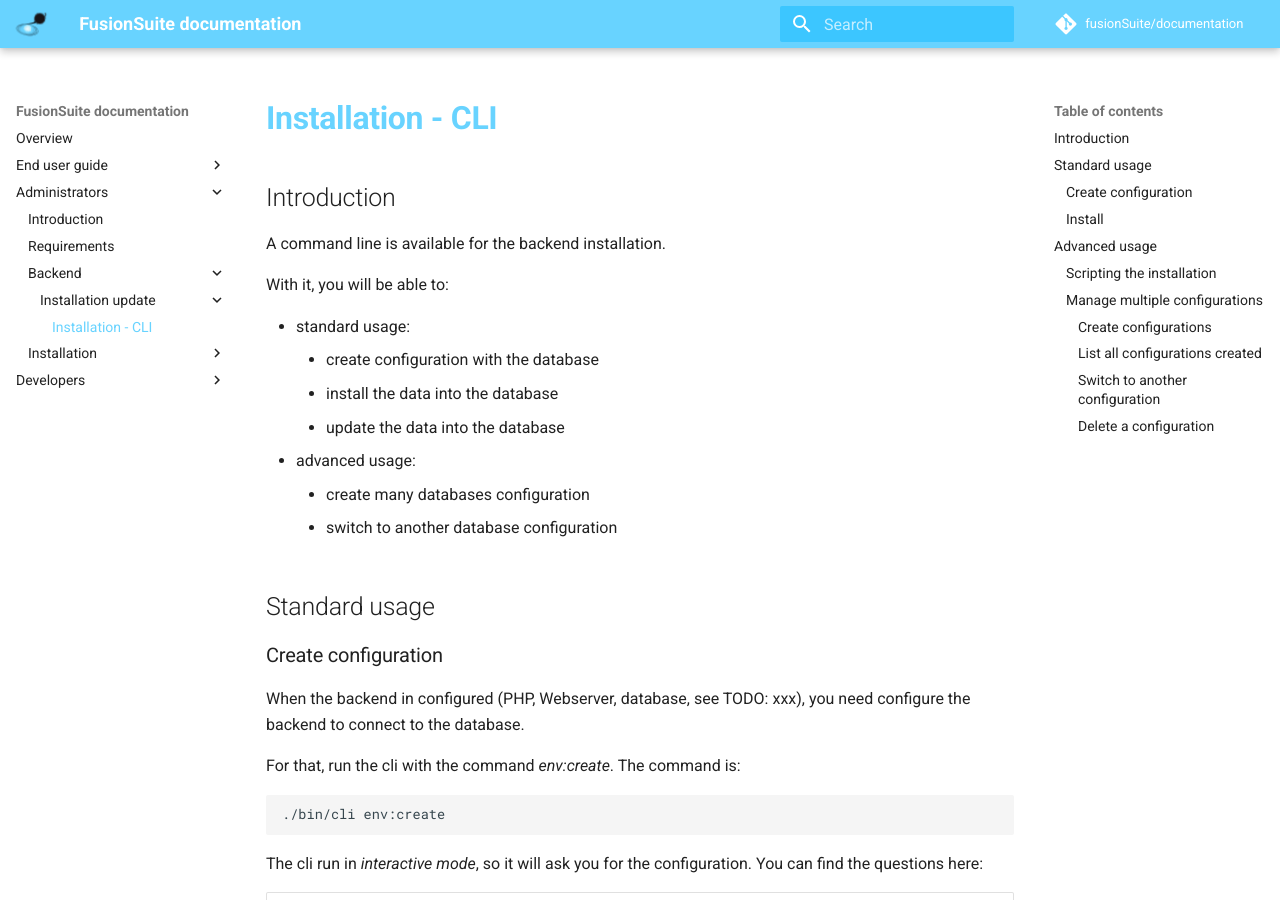
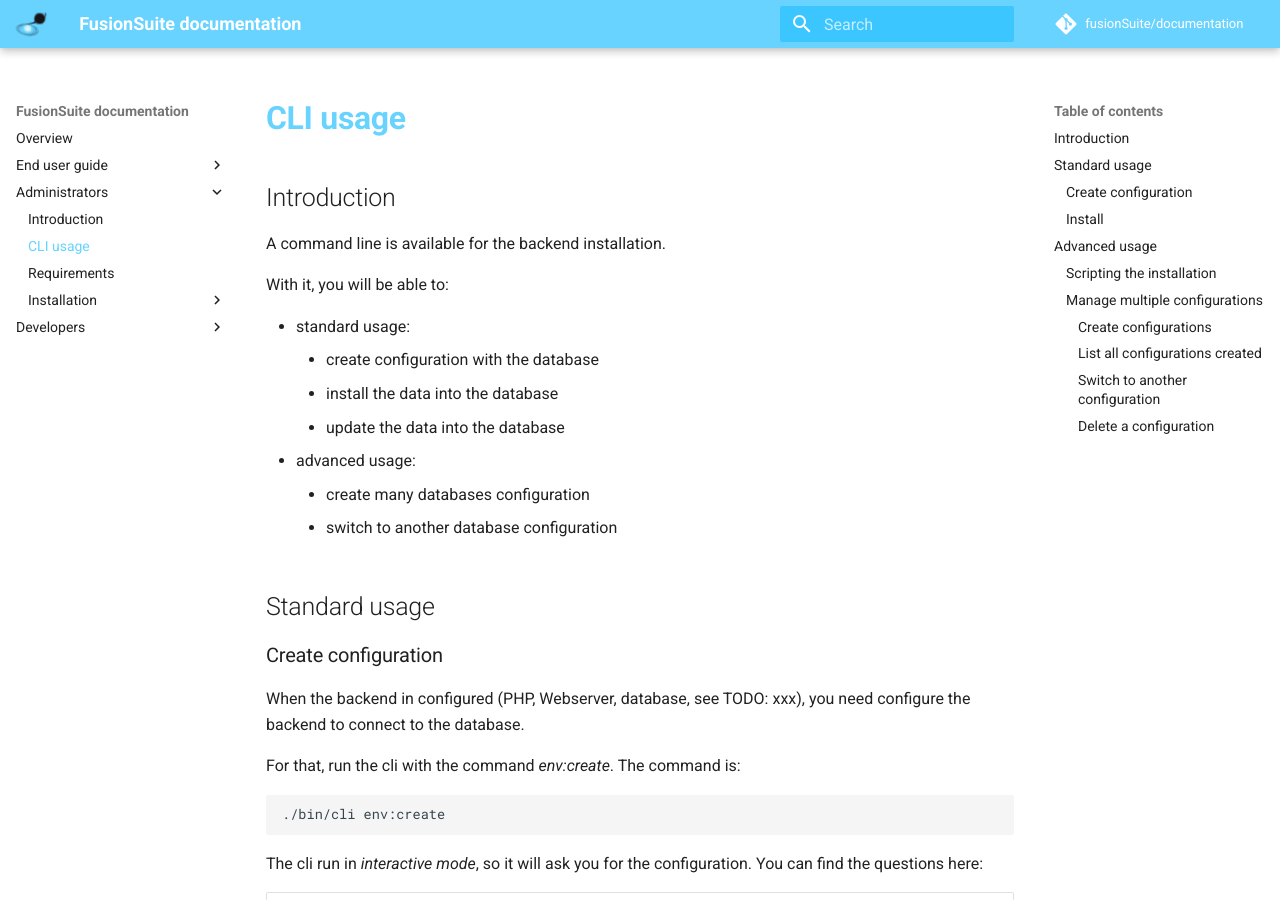
Before and after one commit to fusionSuite/documentation, an MkDocs documentation site: the page built from docs/administrators/cli_usage.md, in a window 1280 px wide and 900 px high. Built offline with MkDocs 1.6.1 and Material for MkDocs 9.7.7, drawn with Linux system fonts in a browser that asks for light colours; comment, search, counter and statistics services are not loaded.

Commit message:
Move CLI file

```diff
--- a/docs/administrators/backend/installation_update/2_installation.md
+++ b/docs/administrators/cli_usage.md
@@ -1,4 +1,4 @@
-# Installation - CLI
+# CLI usage
 
 ## Introduction
 
```
